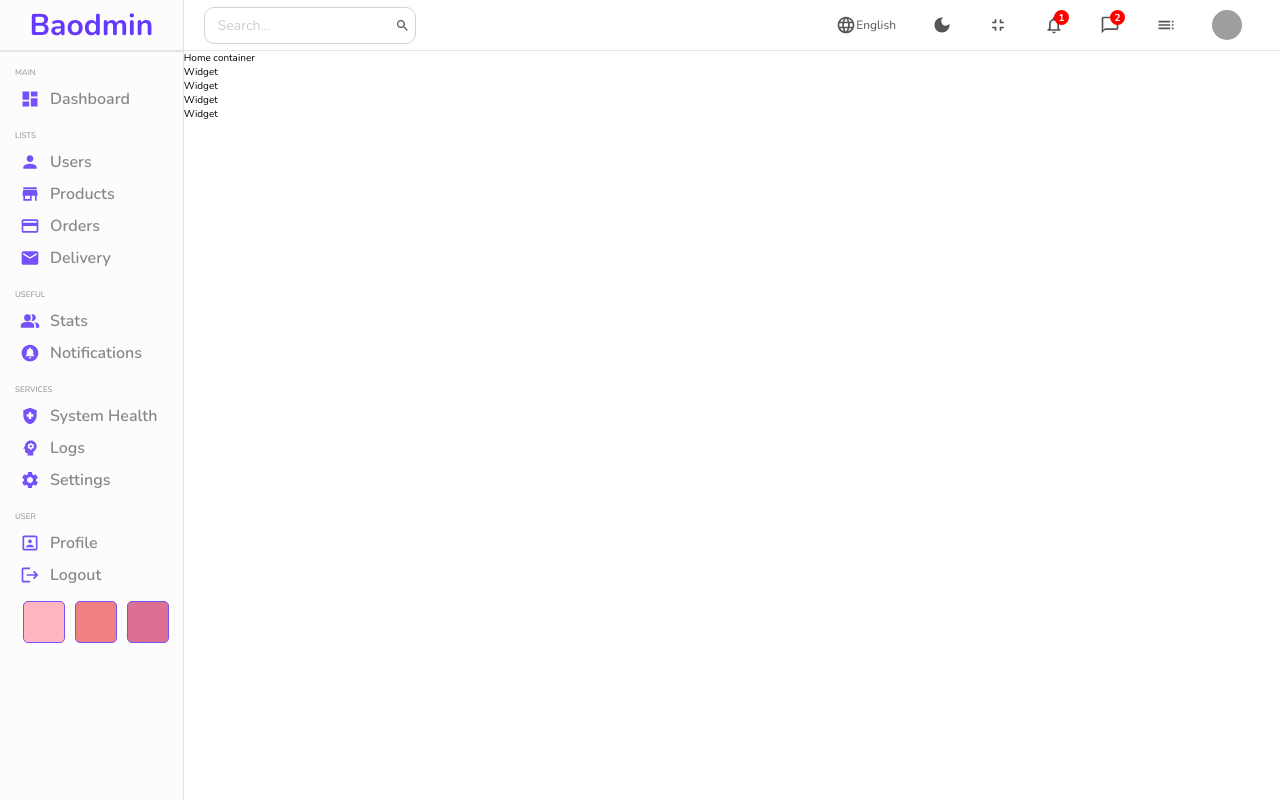
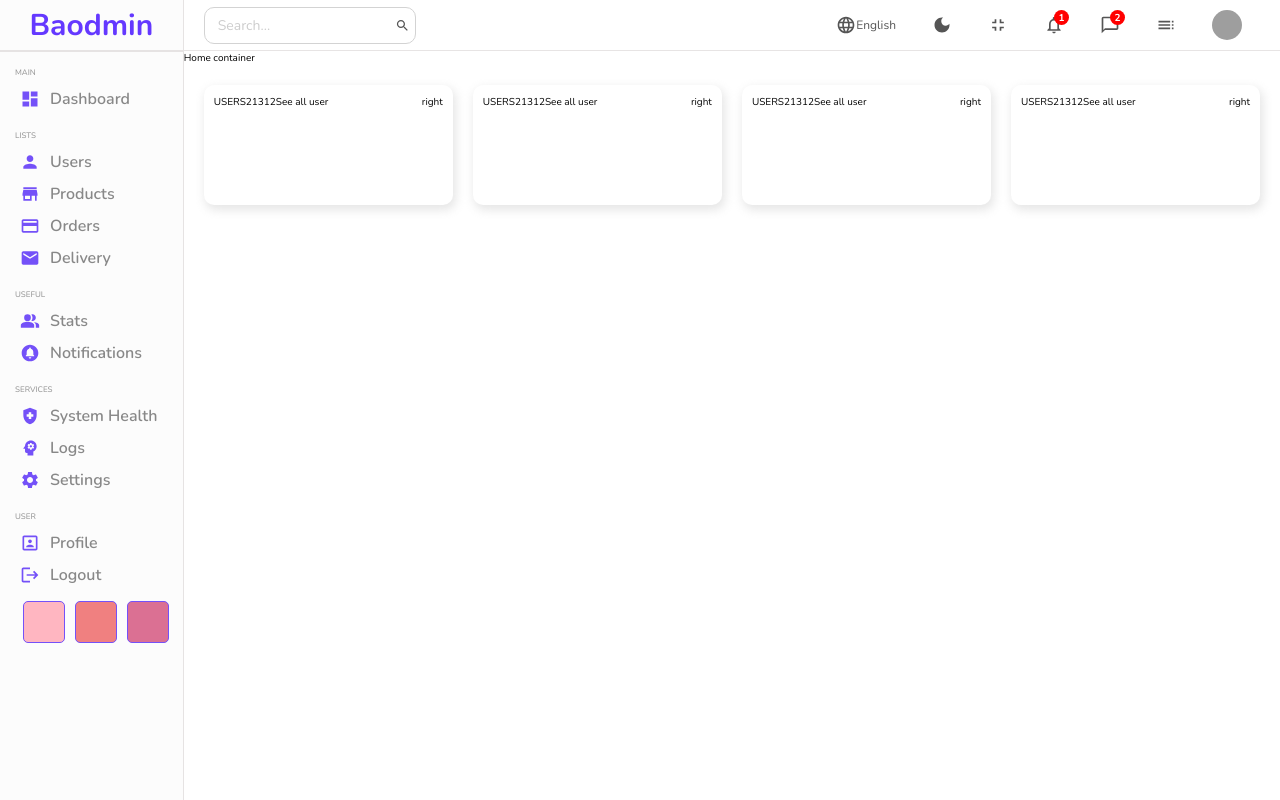
Before and after one commit to DevAnonitos/Dashboard_Reactjs, a React (Create React App) app: page / in a window 1280 px wide. Built offline with nearby package versions, Linux system fonts and the light colour scheme; grey boxes are pictures that could not be loaded.

Commit message:
update-home#3

```diff
--- a/src/components/Widget/Widget.jsx
+++ b/src/components/Widget/Widget.jsx
@@ -4,7 +4,12 @@
 const Widget = () => {
   return (
     <div className='widget'>
-        Widget
+        <div className="left">
+          <span className="title">USERS</span>
+          <span className="counter">21312</span>
+          <span className="link">See all user</span>
+        </div>
+        <div className="right">right</div>
     </div>
   )
 }
--- a/src/components/Widget/widget.scss
+++ b/src/components/Widget/widget.scss
@@ -0,0 +1,10 @@
+.widget {
+   display: flex;
+   justify-content: space-between;
+   flex: 1;
+   padding: 10px;
+   -webkit-box-shadow: 2px 4px 10px 1px rgba(0, 0, 0, 0.47);
+   box-shadow: 2px 4px 10px 1px rgba(201, 201, 201, 0.47);
+   border-radius: 10px;
+   height: 100px;
+}
--- a/src/pages/Home/home.scss
+++ b/src/pages/Home/home.scss
@@ -2,5 +2,11 @@
     display: flex;
     .Home-container {
         flex: 6;
+
+        .widgets {
+            display: flex;
+            padding: 20px;
+            gap: 20px;
+        }
     }
 }
```
